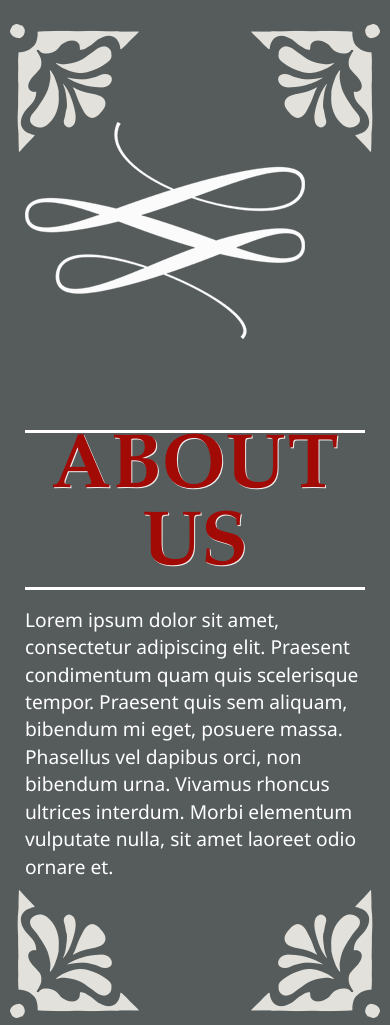
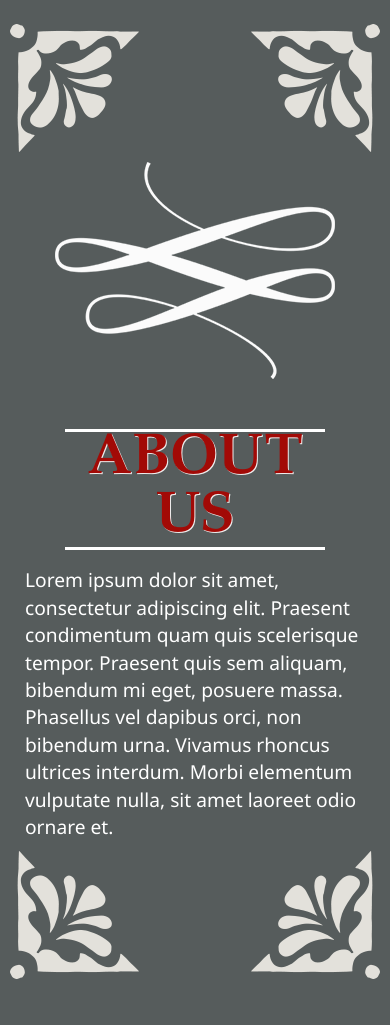
Before and after one commit to contrariwise/Swanki, a plain HTML site: page index.html in a window 390 px wide. Shown: the part 600-1625 px from the top of the page. Drawn offline with nearby package versions, Linux system fonts and the light colour scheme; a web font is replaced by a local one.

Commit message:
Made flourish responsive

```diff
--- a/css/style.css
+++ b/css/style.css
@@ -252,6 +252,34 @@ font-family: 'Alice', serif;
 	top: -40px;
 }
 
+
+@media screen and (max-width: 991px) {
+
+	#desc .container img {
+		width: 280px;
+		margin-left: auto;
+		margin-right: auto;
+		position: static;
+		display: block;
+	}
+
+	#desc h1 {
+		width: 410px;
+		margin-left: auto;
+		margin-right: auto;
+		position: static;
+		display: block;
+	}
+}
+
+@media screen and (max-width: 445px) {
+
+
+	#desc h1 {
+		width: 260px;
+		font-size: 3em;
+	}
+}
 
 /* Services */
 
```
